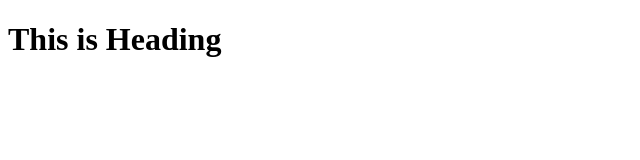
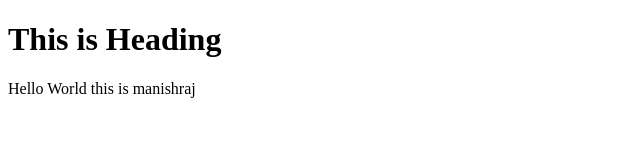
Before and after one commit to ymanishraj/hello-world, a plain HTML site: page index.html in a window 1280 px wide. Shown: the whole page, without its empty margins (0-640 px from the left). Drawn offline with Linux system fonts and the light colour scheme.

Commit message:
added div to index.html

```diff
--- a/index.html
+++ b/index.html
@@ -2,5 +2,6 @@
 <html>
 	<body>
 		<h1>This is Heading </h1>
+		<div>Hello World this is manishraj <div>
 	</body>
 </html>
```
